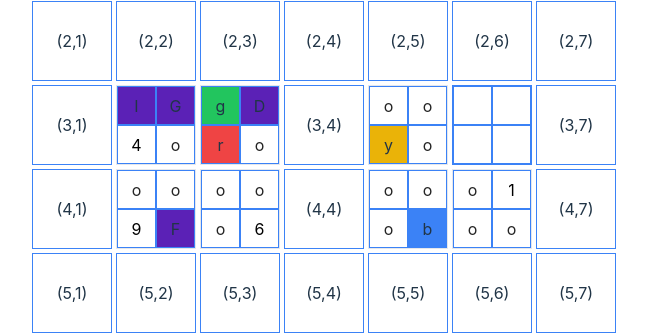
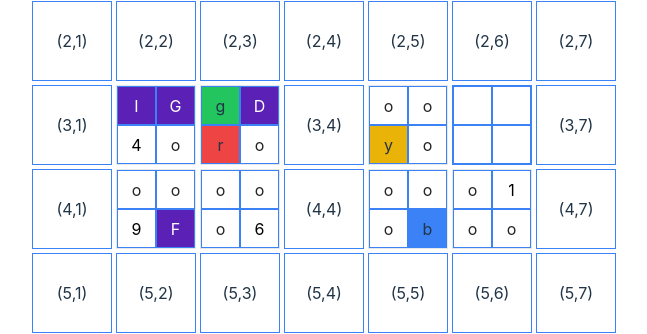
Before and after one commit to pietroluongo/larc-open-randomizer, a React (Vite) app: page / in a window 1280 px wide. Shown: the part 344-678 px from the top of the page, without its empty margins (316-963 px from the left). Built offline with nearby package versions, Linux system fonts and the light colour scheme.

Commit message:
Text adjustments

```diff
--- a/src/components/CubeGrid/index.tsx
+++ b/src/components/CubeGrid/index.tsx
@@ -99,7 +99,7 @@
                                     if (!isNaN(+Number(content.value))) {
                                         return <div key={`${i}-${j}`} className={`border border-blue-500 w-full h-full flex items-center justify-center bg-white text-black`}>{content.value}</div>
                                     }
-                                    return <div key={`${i}-${j}`} className={`border border-blue-500 w-full h-full flex items-center justify-center bg-violet-800`}>{content.value.toUpperCase()}</div>
+                                    return <div key={`${i}-${j}`} className={`border border-blue-500 w-full h-full flex items-center justify-center bg-violet-800 text-white`}>{content.value.toUpperCase()}</div>
                                 }
                                 return (
                                     <div className="border border h-full w-full border-blue-500 flex items-center justify-center text-[#242424]">
```
